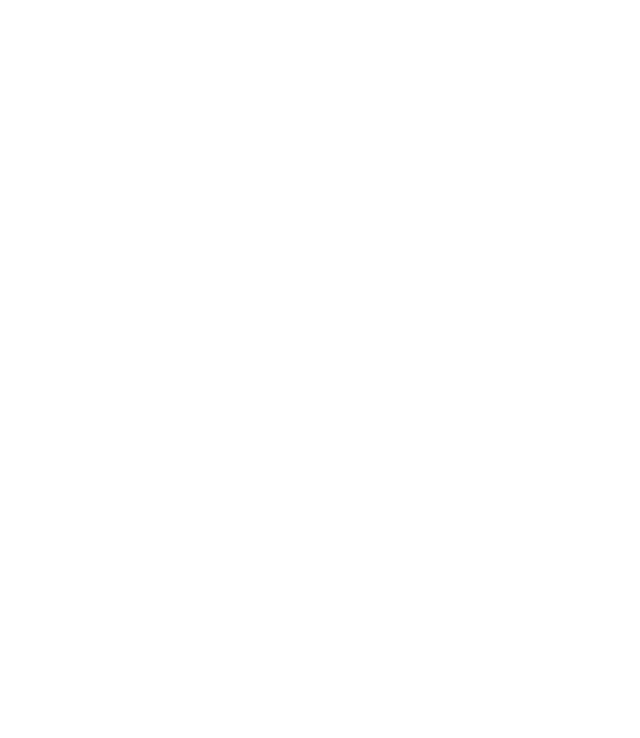
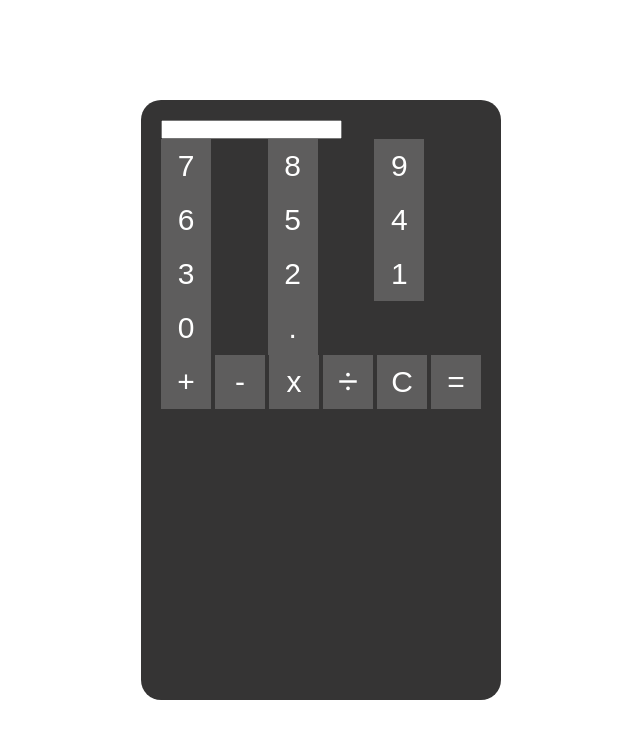
Before and after one commit to asusanish/simple-calculator, a plain HTML site: page index.html in a window 1280 px wide. Shown: the whole page, without its empty margins (319-959 px from the left). Drawn offline with nearby package versions, Linux system fonts and the light colour scheme.

Commit message:
added buttons and input type in html

```diff
--- a/index.html
+++ b/index.html
@@ -4,10 +4,51 @@
     <meta charset="UTF-8">
     <meta name="viewport" content="width=device-width, initial-scale=1.0">
     <title>Calculator</title>
+
+    <link href="https://cdn.jsdelivr.net/npm/remixicon@4.1.0/fonts/remixicon.css" rel="stylesheet"/>
     <link rel="stylesheet" href="style.css">
 </head>
 <body>
+    <div class="calculator">
+        <div class="calculator-content">
 
-    <script src=""></script>
+            <div class="input">
+                <input type="text" readonly>
+        </div>
+
+
+        <div class="buttons">
+
+            <div class="buttons operands">
+                <button onclick="appendToDisplay('7')">7</button>
+                <button onclick="appendToDisplay('7')">8</button>
+                <button onclick="appendToDisplay('7')">9</button>
+            <button onclick="appendToDisplay('7')">6</button>
+            <button onclick="appendToDisplay('7')">5</button>
+            <button onclick="appendToDisplay('7')">4</button>
+            <button onclick="appendToDisplay('7')">3</button>
+            <button onclick="appendToDisplay('7')">2</button>
+            <button onclick="appendToDisplay('7')">1</button>
+            <button onclick="appendToDisplay('7')">0</button>
+            <button onclick="appendToDisplay('7')">.</button>
+        </div>
+
+        <div class="buttons operators">
+            <button onclick="appendToDisplay('+')">+</button>
+            <button onclick="appendToDisplay('-')">-</button>
+            <button onclick="appendToDisplay('*')">x</button>
+            <button onclick="appendToDisplay('/')"><i class="ri-divide-line"></i></button>
+            <button onclick="clear()">C</button>
+            <button onclick="calculate()">=</button>
+
+        </div>
+
+    </div>
+
+    </div>
+</div>
+
+
+    <script src="script.js"></script>
 </body>
 </html>
--- a/style.css
+++ b/style.css
@@ -0,0 +1,42 @@
+
+
+*{
+    margin: 0;
+    padding: 0;
+    box-sizing: border-box;
+    scroll-behavior: smooth;
+}
+
+html, body{
+    width: 100%;
+    height: 100%;
+    display: flex;
+    align-items: center;
+    justify-content: center;
+}
+
+.calculator{
+    max-width: 500px;
+    height: 600px;
+    border-radius: 20px;
+    background-color: #0e0d0dd5;
+    overflow: hidden;
+}
+
+.calculator-content{
+    padding: 20px;
+}
+
+.calculator .calculator-content .buttons button{
+    width: 50px;
+    padding: 10px;
+    font-size: 30px;
+    background-color: #d4d2d241;
+    color: #fff;
+    border: none;
+}
+
+.calculator .calculator-content .operands{
+    display: grid;
+    grid-template-columns: repeat(3, 1fr);
+}
```
